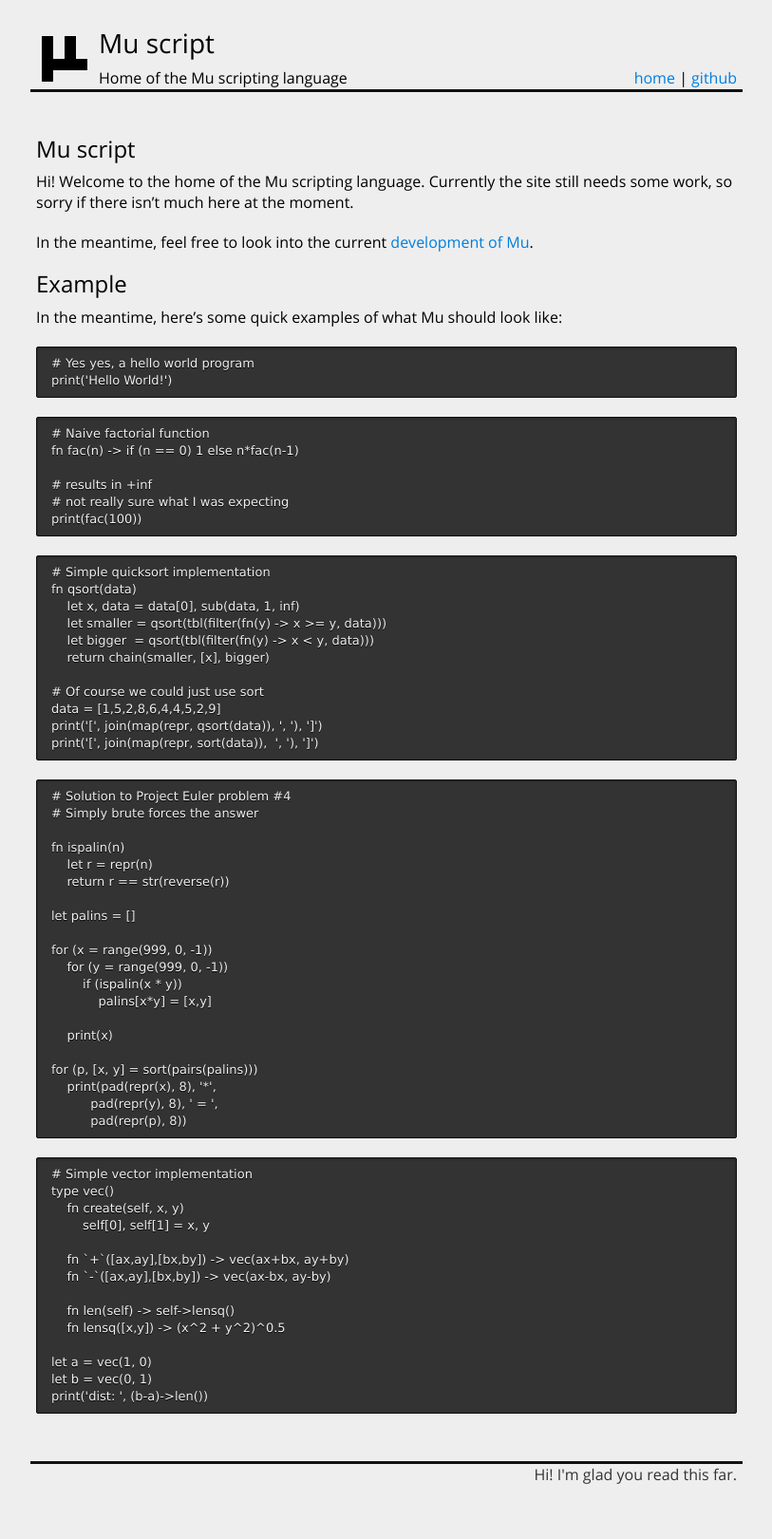
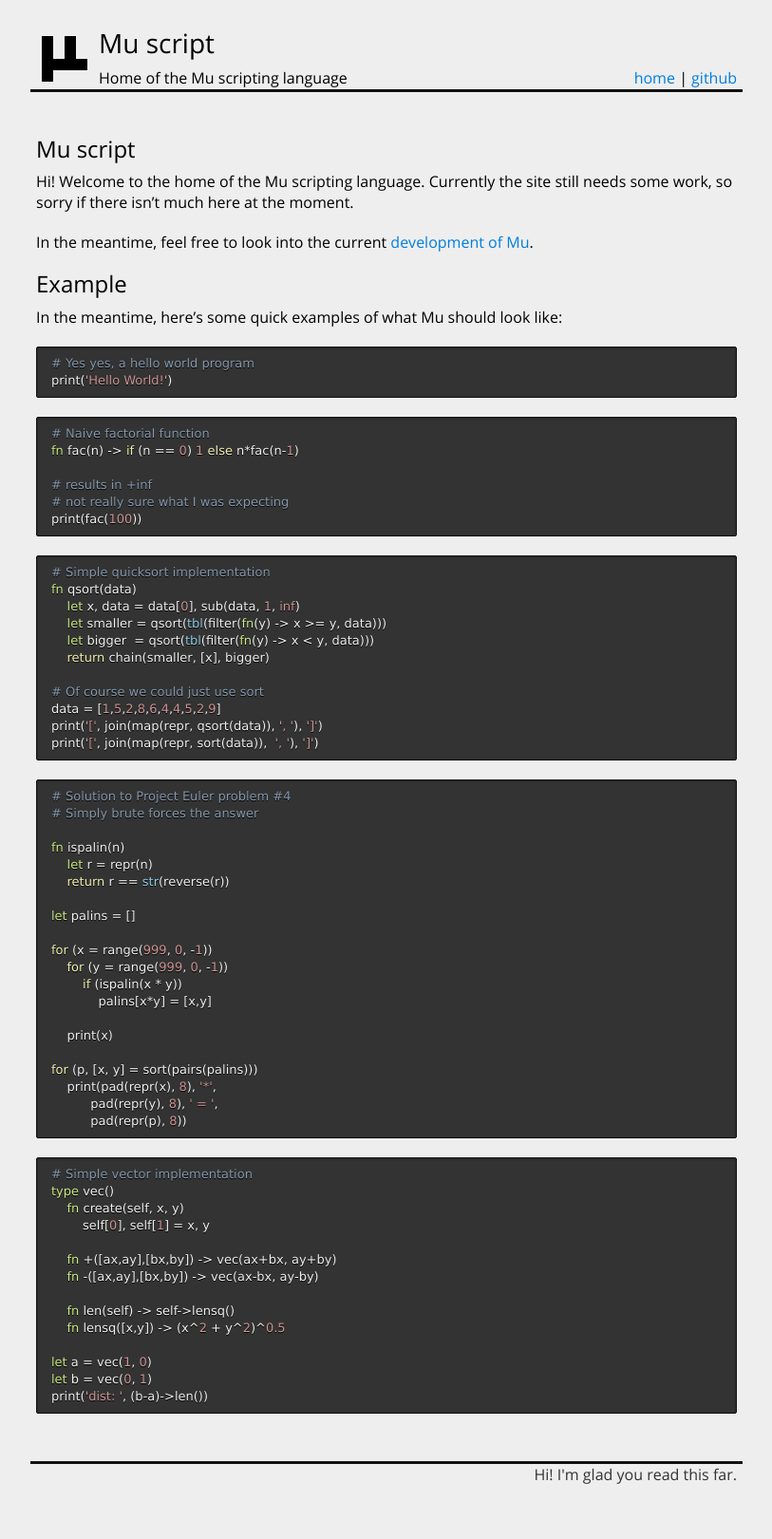
Before and after one commit to mu-script/mu-script.github.io, a Jekyll site: the page built from index.markdown, in a window 1280 px wide. Shown: the whole page at 95% size, without its empty margins (233-1046 px from the left). Built offline with Jekyll 4.4.1, drawn with Linux system fonts in a browser that asks for light colours; part of the change alters nothing that is shown.

Commit message:
Added simple syntax highlighting

```diff
--- a/_layouts/page.html
+++ b/_layouts/page.html
@@ -10,6 +10,9 @@
     <link rel="stylesheet" href="css/normalize.css">
     <link rel="stylesheet" href="css/font.css">
     <link rel="stylesheet" href="css/style.css">
+
+    <script src="js/syntax.js"></script>
+    <link rel="stylesheet" href="css/syntax.css">
   </head>
   <body>
     {% include header.html %}
--- /dev/null
+++ b/css/syntax.css
@@ -0,0 +1,8 @@
+/* Style for syntax highlighting */
+
+.code.comment { color: #8397ab }
+.code.literal { color: #cc9393 }
+.code.define  { color: #cae682 }
+.code.control { color: #efefaf }
+.code.type    { color: #8dcbe2 }
+.code.special { color: #bcadad }
--- a/index.markdown
+++ b/index.markdown
@@ -72,8 +72,8 @@ type vec()
     fn create(self, x, y)
         self[0], self[1] = x, y
 
-    fn `+`([ax,ay],[bx,by]) -> vec(ax+bx, ay+by)
-    fn `-`([ax,ay],[bx,by]) -> vec(ax-bx, ay-by)
+    fn +([ax,ay],[bx,by]) -> vec(ax+bx, ay+by)
+    fn -([ax,ay],[bx,by]) -> vec(ax-bx, ay-by)
 
     fn len(self) -> self->lensq()
     fn lensq([x,y]) -> (x^2 + y^2)^0.5
--- /dev/null
+++ b/js/syntax.js
@@ -0,0 +1,80 @@
+// Simple javscript syntax highlighter
+
+// Syntax for the Mu scripting language
+var language = 'mu'
+var syntax = [
+    ['comment', /#.*$/],
+
+    ['define',  /\b(let|fn|type)\b/                 ],
+    ['control', /\b(if|else|while|for|and|or|in)\b/ ],
+    ['control', /\b(break|continue|return)\b/       ],
+    ['type',    /\b(num|str|tbl|fn_)\b/             ],
+    ['literal', /\b(nil|inf|e|pi|true|false)\b/     ],
+
+    ['literal', /'(\\'|[^'])*'|"(\\"|[^"])*"/,
+        ['special', /\\[\\'"fnrtv0]/     ],
+        ['special', /\\b[01]{8}/         ],
+        ['special', /\\o[0-7]{3}/        ],
+        ['special', /\\d[0-9]{3}/        ],
+        ['special', /\\x[0-9a-fA-F]{2}/  ]],
+
+    ['literal', /\b[0-9]+(\.[0-9]+)?([eEpP][+-]?[0-9]+)?\b/             ],
+    ['literal', /\b0[bB][01]+(\.[01]+)?([eEpP][+-]?[0-9]+)?\b/          ],
+    ['literal', /\b0[oO][0-7]+(\.[0-7]+)?([eEpP][+-]?[0-9]+)?\b/        ],
+    ['literal', /\b0[0-9a-fA-F]+(\.[0-9a-fA-F]+)?([eEpP][+-]?[0-9]+)?\b/],
+]
+
+function syntax_precompile(syntax, offset) {
+    for (var i = (offset || 0); i < syntax.length; i++) {
+        syntax[i][1] = new RegExp(syntax[i][1].source, 'gm')
+        syntax_precompile(syntax[i], 2)
+    }
+}
+
+function syntax_span(code, syntax, soffset) {
+    var result = ''
+    var offset = 0
+
+    while (offset < code.length) {
+        var i = soffset || 0;
+        for (; i < syntax.length; i++) {
+            syntax[i][1].lastIndex = offset
+            var match = syntax[i][1].exec(code)
+
+            if (match && match.index == offset) {
+                result += '<span class="code ' + syntax[i][0] + '">'
+                if (syntax[i].length > 2) {
+                    result += syntax_span(match[0], syntax[i], 2)
+                } else {
+                    result += match[0]
+                }
+                result += '</span>'
+
+                offset += match[0].length
+                break
+            }
+        }
+
+        if (i == syntax.length) {
+            result += code[offset]
+            offset += 1
+        }
+    }
+
+    return result
+}
+
+function syntax_highlight() {
+    syntax_precompile(syntax)
+
+    var nodes = document.getElementsByClassName('language-' + language)
+    for (var n = 0; n < nodes.length; n++) {
+        nodes[n].innerHTML = syntax_span(nodes[n].innerHTML, syntax)
+    }
+}
+
+(function(hook) {
+    var oldhook = window.onload
+    if (!oldhook) window.onload = hook
+    else          window.onload = function() { oldhook(); hook(); }
+})(syntax_highlight)
```
